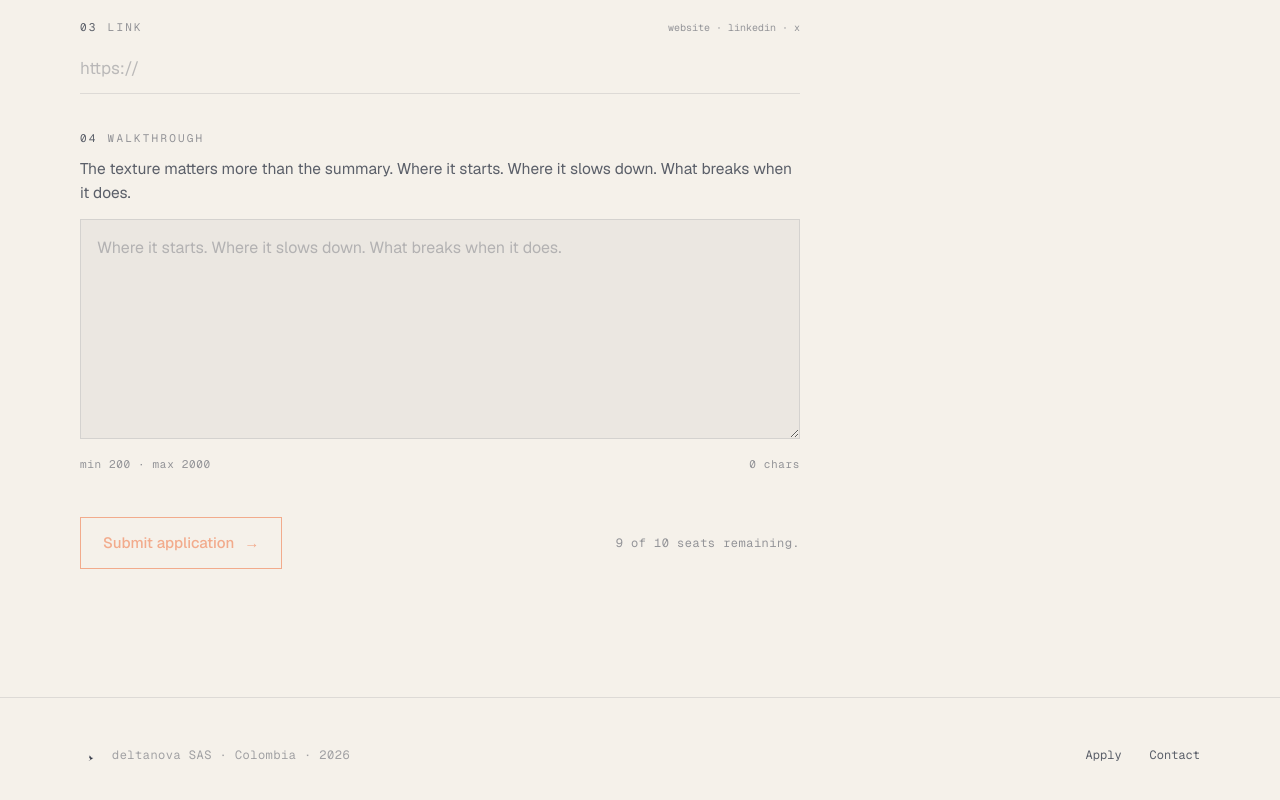
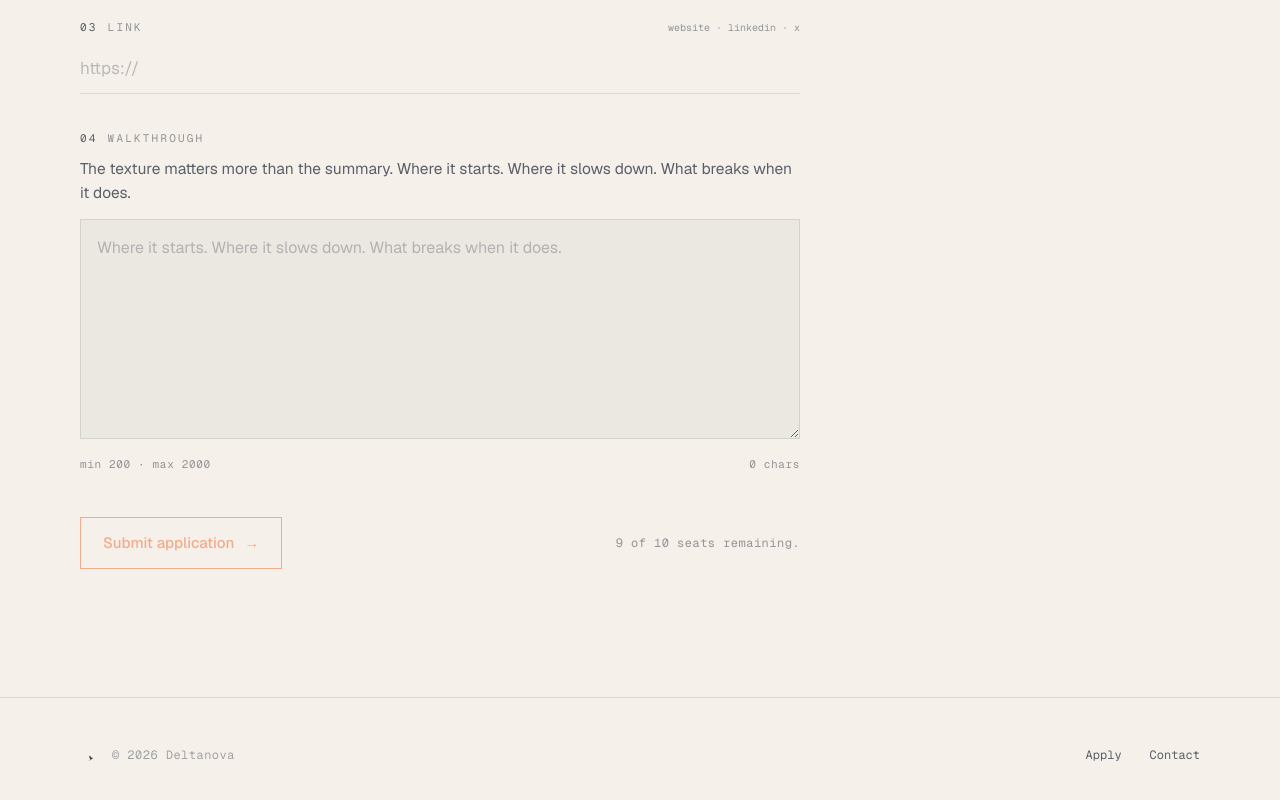
Before and after one commit to irivelez/deltanova, a Next.js app: page / in a window 1280 px wide. Shown: the part 2763-3563 px from the top of the page. Built offline with nearby package versions, Linux system fonts and the light colour scheme.

Commit message:
chore: drop legal-entity from footer (SF-pragmatic)
Replace "deltanova SAS · Colombia · 2026" with "© 2026 Deltanova".
Legal entity disclosure belongs on /privacy or /terms once those
exist — not on the public-facing landing footer.

```diff
--- a/components/landing/Landing.tsx
+++ b/components/landing/Landing.tsx
@@ -486,7 +486,7 @@ function Footer({ onApply }: { onApply: () => void }) {
         <div className="flex items-center gap-2.5" style={{ opacity: 0.85 }}>
           <Image src="/mark-navy.png" alt="" width={22} height={12} />
           <span className="mono text-[12px]" style={{ color: "var(--ink-faint)", letterSpacing: "0.04em" }}>
-            deltanova SAS · Colombia · 2026
+            © 2026 Deltanova
           </span>
         </div>
         <div className="mono flex gap-7 text-[12px]" style={{ color: "var(--ink-dim)" }}>
```
